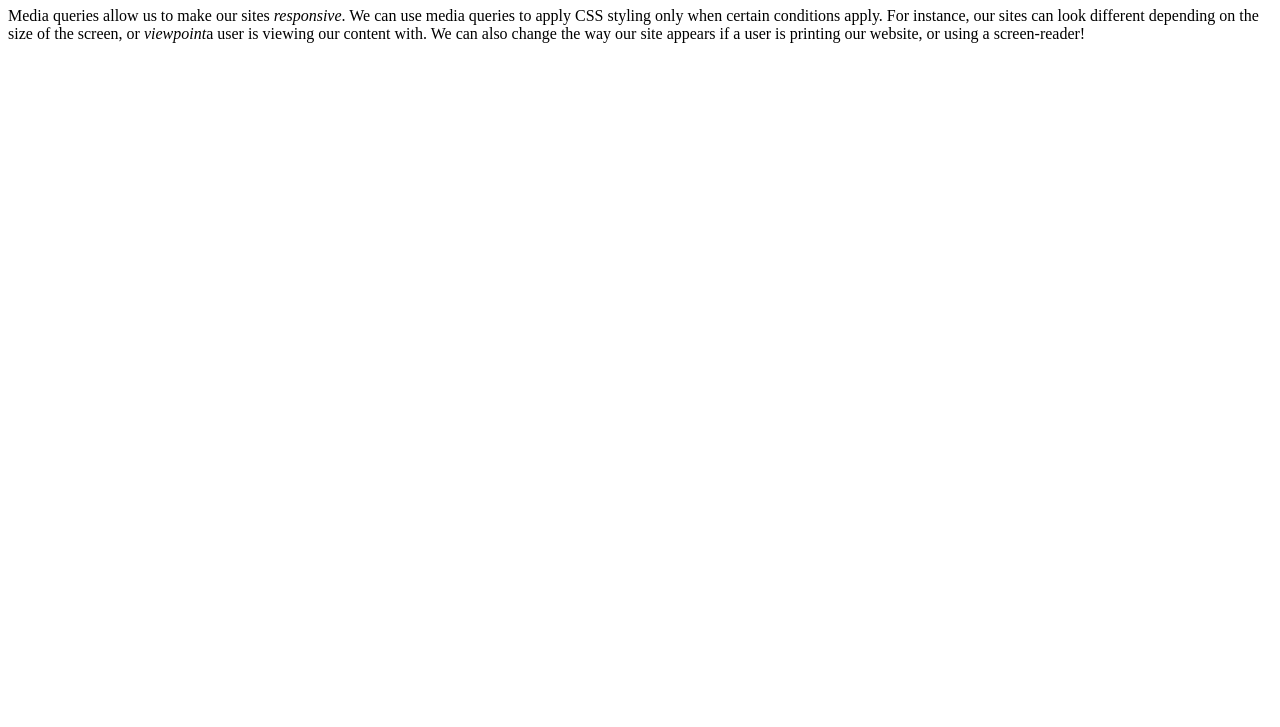
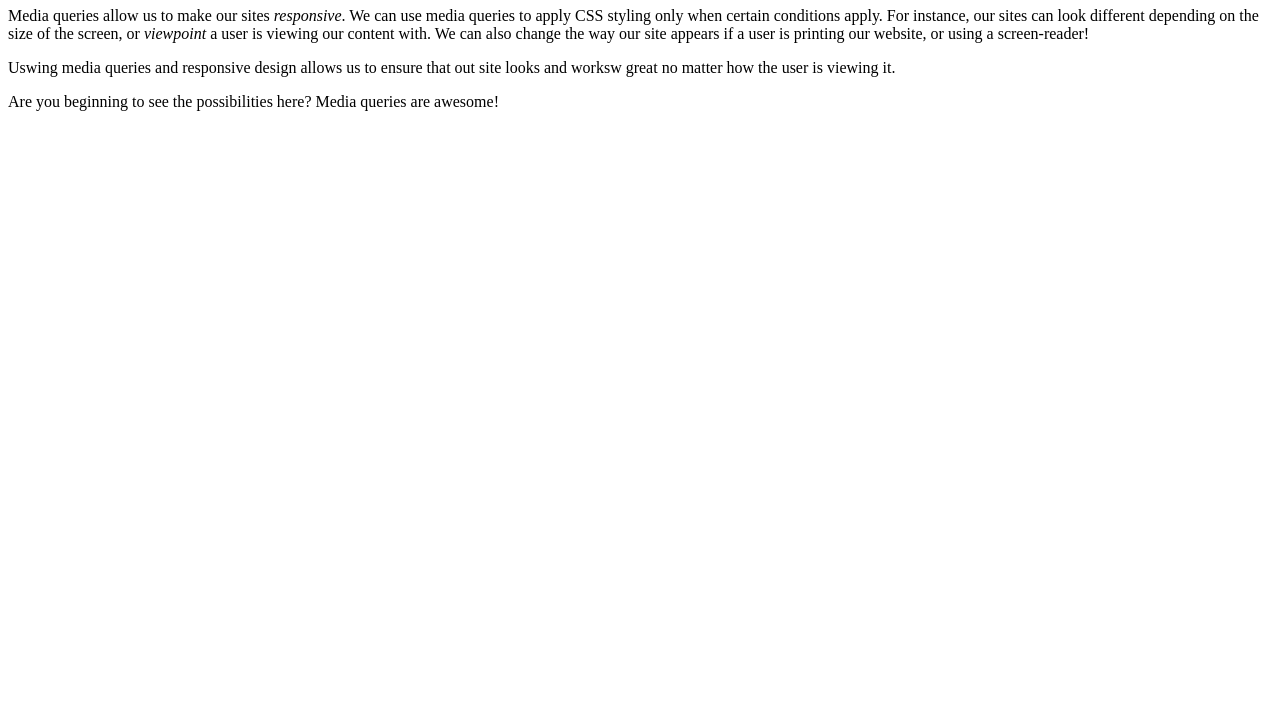
Before and after one commit to SPdowns/queries_age_8, a plain HTML site: page index.html in a window 1280 px wide. Shown: the part 73-800 px from the top of the page. Drawn offline with Linux system fonts and the light colour scheme.

Commit message:
understanding terms and rules

```diff
--- a/css/style.css
+++ b/css/style.css
@@ -0,0 +1,5 @@
+/* This 'selector' must be at the bottom at of the file. */
+/* 'screen', 'speech', and 'print' are media-types. */
+@media screen and (max-width: 768px) {
+
+}
--- a/index.html
+++ b/index.html
@@ -9,13 +9,17 @@
   <body>
     <h1>Media Queries</h1>
     <div class="column">
-      <p>Media queries allow us to make our sites <em>responsive</em>.  We can use media queries to apply CSS styling only when certain conditions apply. For instance, our sites can look different depending on the size of the screen, or <em>viewpoint</em>a user is viewing our content with. We can also change the way our site appears if a user is printing our website, or using a screen-reader!
+      <p>Media queries allow us to make our sites <em>responsive</em>.  We can use media queries to apply CSS styling only when certain conditions apply. For instance, our sites can look different depending on the size of the screen, or <em>viewpoint</em> a user is viewing our content with. We can also change the way our site appears if a user is printing our website, or using a screen-reader!
       </p>
     </div>
-
+  <!-- This looks to be a comment -->
     <div class="column">
-      <p></p>
+      <p>Uswing media queries and responsive design allows us to ensure that out site looks and worksw great no matter how the user is viewing it.</p>
     </div>
 
+    <div class="collum">
+      <p>Are you beginning to see the possibilities here? Media queries are awesome!
+      </p>
+    </div>
 </body>
 </html>
```
